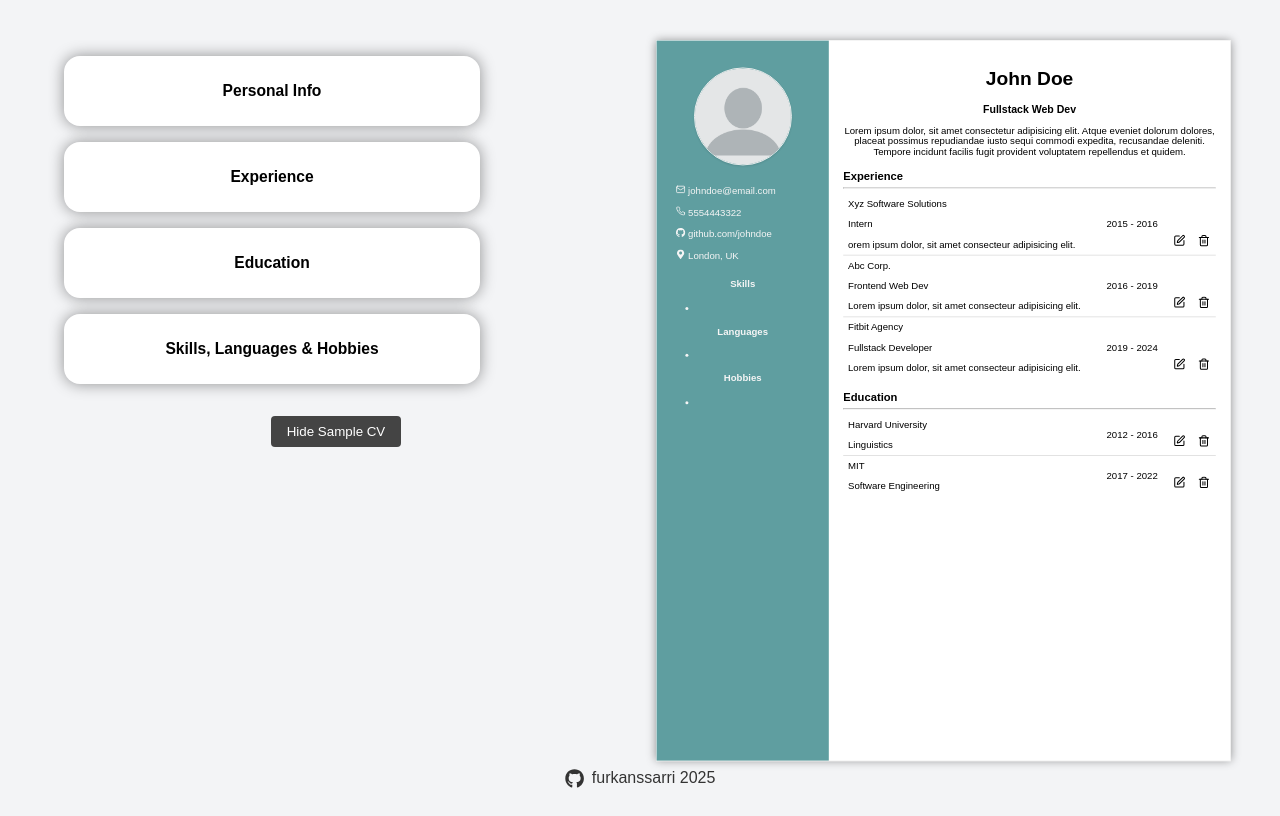
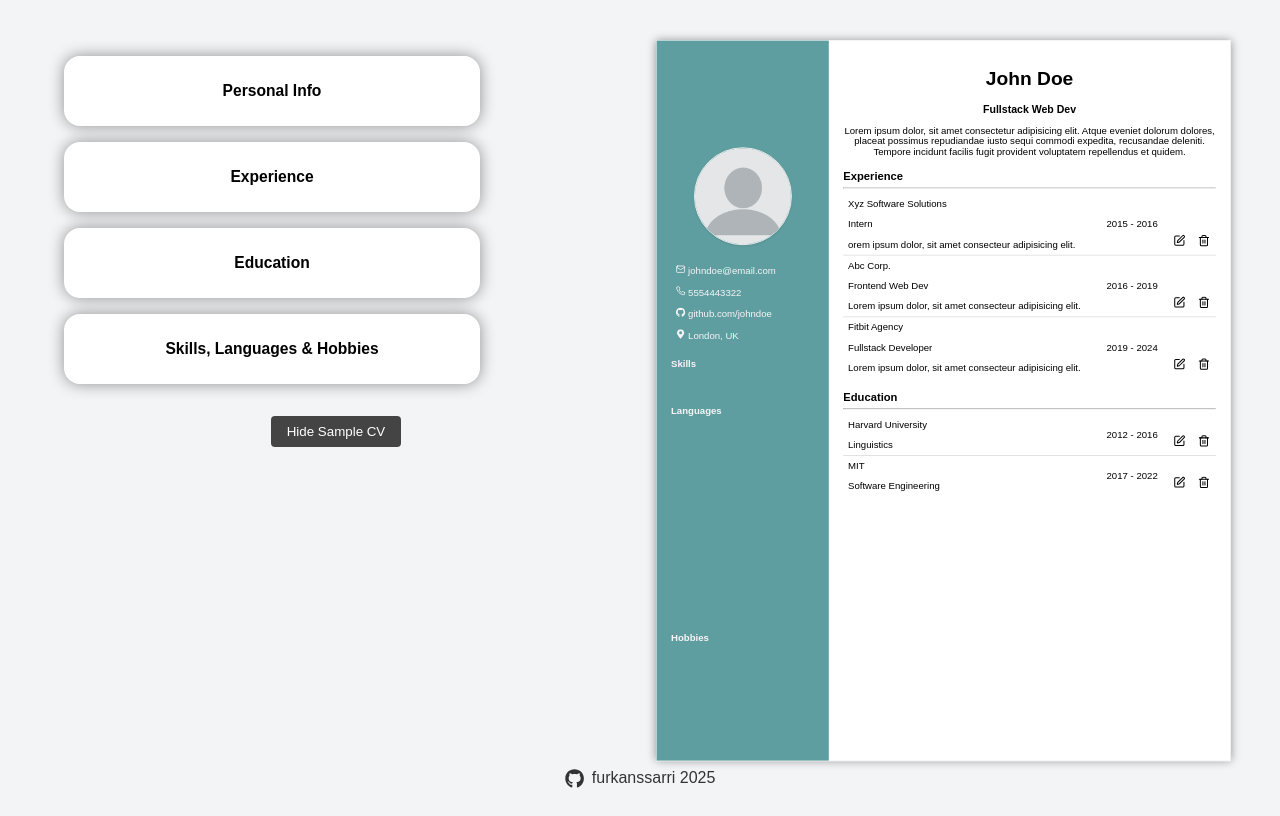
Before and after one commit to furkanssarri/cv-builder, a React (Vite) app: page / in a window 1280 px wide. Both pictures are taken after a click on the button "Load Sample CV". Built offline with nearby package versions, Linux system fonts and the light colour scheme.

Commit message:
style: add basic styling for skills/langs/hobbies

```diff
--- a/src/components/output/ResumeAside.jsx
+++ b/src/components/output/ResumeAside.jsx
@@ -19,6 +19,7 @@ const ResumeAside = ({ personalInfo, skillInfo, languageInfo, hobbyInfo }) => {
 
   return (
     <aside>
+      <div className="essential-information">
         <div className="photo">
           <img
             src={personalInfo[0].photo || blankPP}
@@ -53,6 +54,7 @@ const ResumeAside = ({ personalInfo, skillInfo, languageInfo, hobbyInfo }) => {
             </p>
           )}
         </div>
+
         {/* other sections will appear here in the future */}
         <div className="skills-and-languages">
           {skillInfo?.length > 0 && (
@@ -75,6 +77,9 @@ const ResumeAside = ({ personalInfo, skillInfo, languageInfo, hobbyInfo }) => {
               </ul>
             </>
           )}
+        </div>
+      </div>
+      <div className="hobbies">
         {hobbyInfo?.length > 0 && (
           <>
             <h4>Hobbies</h4>
--- a/src/components/output/resume.css
+++ b/src/components/output/resume.css
@@ -14,6 +14,8 @@ aside {
   color: whitesmoke;
   display: flex;
   flex-direction: column;
+  justify-content: space-around;
+  gap: 2rem;
 }
 
 .profile-photo {
@@ -41,6 +43,22 @@ aside a:hover {
 
 aside p {
   margin: 0.5rem;
+}
+
+aside h4 {
+  text-align-last: left;
+}
+
+aside ul {
+  list-style-type: none;
+  margin: 0;
+  padding: 0;
+  text-align: left;
+}
+
+aside ul li {
+  display: inline-block;
+  margin: 5px;
 }
 
 main {
@@ -151,11 +169,15 @@ button.edit:hover {
   color: #fff;
 }
 
-/* .section {
+.section {
   display: flex;
   flex-direction: column;
-  justify-content: ;
-} */
+  justify-content: space-around;
+}
+
+.hobbies {
+  justify-self: flex-end;
+}
 
 @media screen and (max-width: 1780px) {
   .resume-layout {
```
Lines whose indentation alone changed are shown as unchanged.
